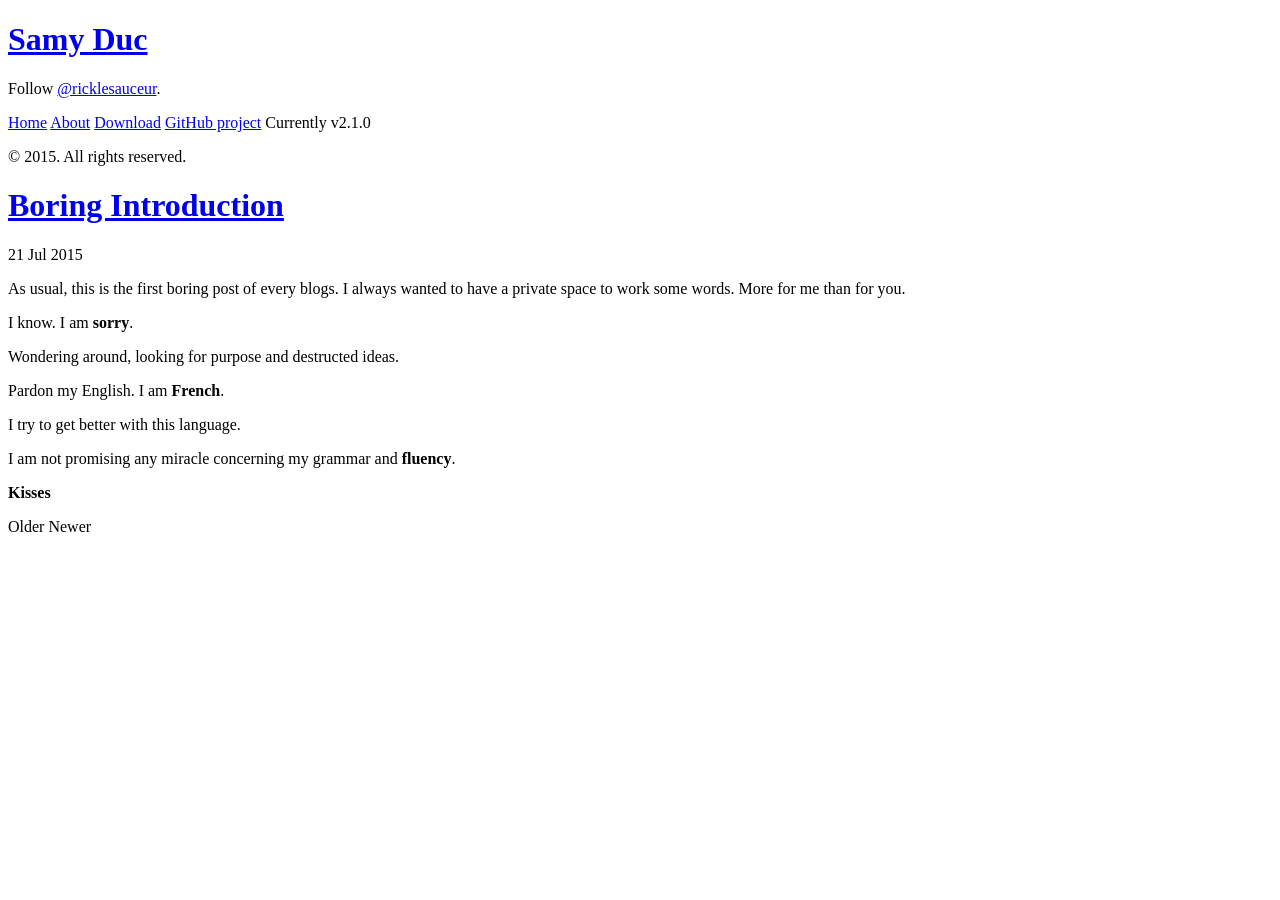
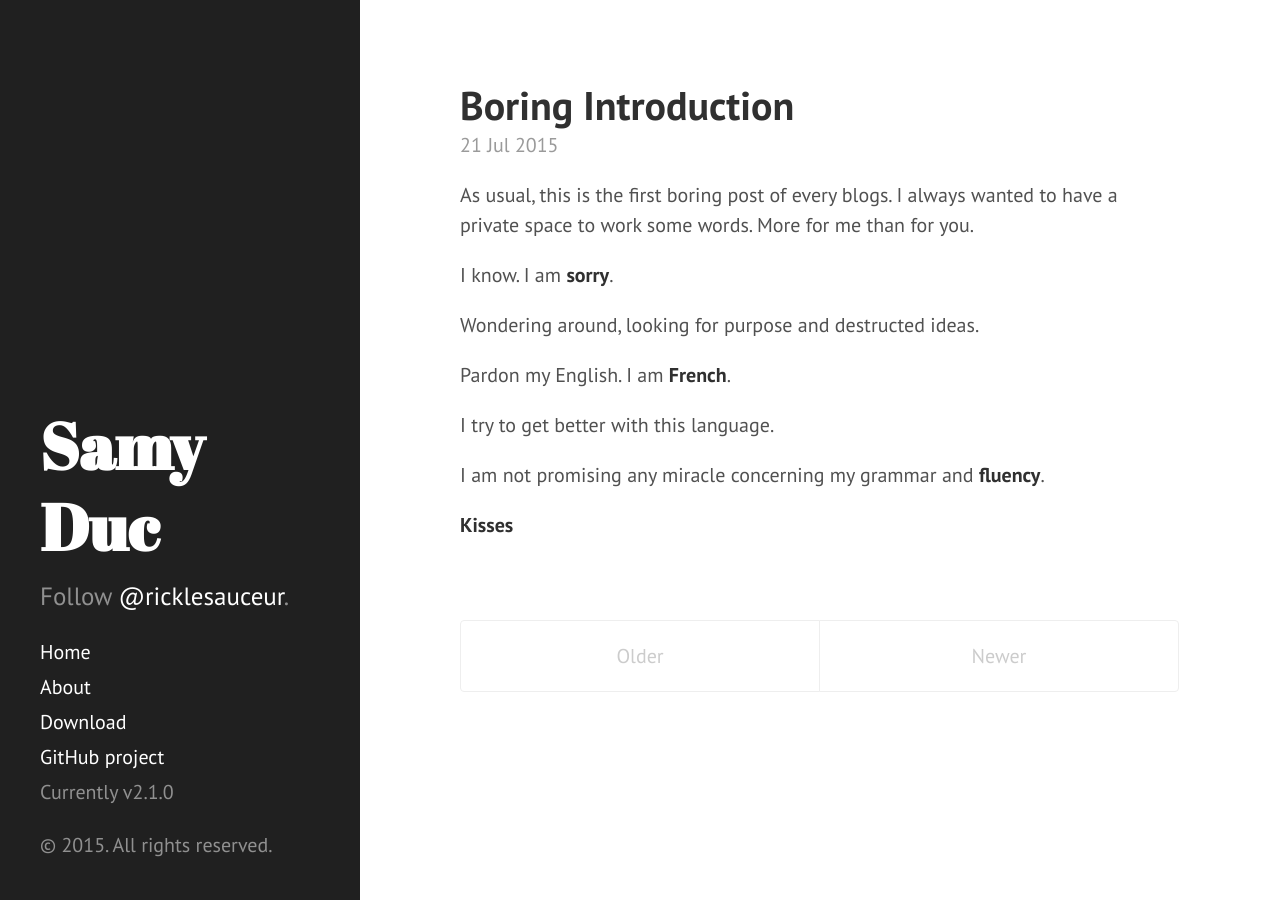
Before and after one commit to ricklesauceur/deckardesunreplicante, a Jekyll site: the page built from index.html, in a window 1280 px wide. Built offline with Jekyll 4.4.1, drawn with Linux system fonts in a browser that asks for light colours; Markdown is read by kramdown in place of the engine named in the settings; the list of posts is cut into pages by our own code.

Commit message:
Try to fix baseurl

```diff
--- a/_includes/head.html
+++ b/_includes/head.html
@@ -15,14 +15,14 @@
   </title>
 
   <!-- CSS -->
-  <link rel="stylesheet" href="{{ site.baseurl }}public/css/poole.css">
-  <link rel="stylesheet" href="{{ site.baseurl }}public/css/syntax.css">
-  <link rel="stylesheet" href="{{ site.baseurl }}public/css/hyde.css">
+  <link rel="stylesheet" href="{{ site.baseurl }}/public/css/poole.css">
+  <link rel="stylesheet" href="{{ site.baseurl }}/public/css/syntax.css">
+  <link rel="stylesheet" href="{{ site.baseurl }}/public/css/hyde.css">
   <link rel="stylesheet" href="http://fonts.googleapis.com/css?family=PT+Sans:400,400italic,700|Abril+Fatface">
 
   <!-- Icons -->
-  <link rel="apple-touch-icon-precomposed" sizes="144x144" href="{{ site.baseurl }}public/apple-touch-icon-144-precomposed.png">
-                                 <link rel="shortcut icon" href="{{ site.baseurl }}public/favicon.ico">
+  <link rel="apple-touch-icon-precomposed" sizes="144x144" href="{{ site.baseurl }}/public/apple-touch-icon-144-precomposed.png">
+                                 <link rel="shortcut icon" href="{{ site.baseurl }}/public/favicon.ico">
 
   <!-- RSS -->
   <link rel="alternate" type="application/rss+xml" title="RSS" href="/atom.xml">
--- a/_includes/sidebar.html
+++ b/_includes/sidebar.html
@@ -10,7 +10,7 @@
     </div>
 
     <nav class="sidebar-nav">
-      <a class="sidebar-nav-item{% if page.url == site.baseurl %} active{% endif %}" href="{{ site.baseurl }}">Home</a>
+      <a class="sidebar-nav-item{% if page.url == site.baseurl %} active{% endif %}" href="{{ site.baseurl }}/">Home</a>
 
       {% comment %}
         The code below dynamically generates a sidebar nav of pages with
--- a/index.html
+++ b/index.html
@@ -21,7 +21,7 @@
 
 <div class="pagination">
   {% if paginator.next_page %}
-    <a class="pagination-item older" href="{{ site.baseurl }}page{{paginator.next_page}}">Older</a>
+    <a class="pagination-item older" href="{{ site.baseurl }}/page{{paginator.next_page}}">Older</a>
   {% else %}
     <span class="pagination-item older">Older</span>
   {% endif %}
@@ -29,7 +29,7 @@
     {% if paginator.page == 2 %}
       <a class="pagination-item newer" href="{{ site.baseurl }}">Newer</a>
     {% else %}
-      <a class="pagination-item newer" href="{{ site.baseurl }}page{{paginator.previous_page}}">Newer</a>
+      <a class="pagination-item newer" href="{{ site.baseurl }}/page{{paginator.previous_page}}">Newer</a>
     {% endif %}
   {% else %}
     <span class="pagination-item newer">Newer</span>
```
Also changed, not shown: about.md (+1 -1 lines), 1 other file.
